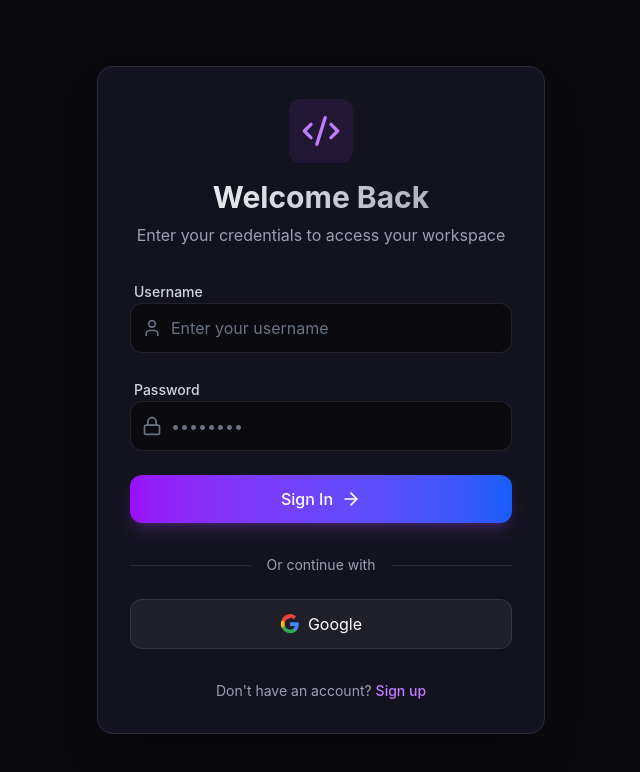
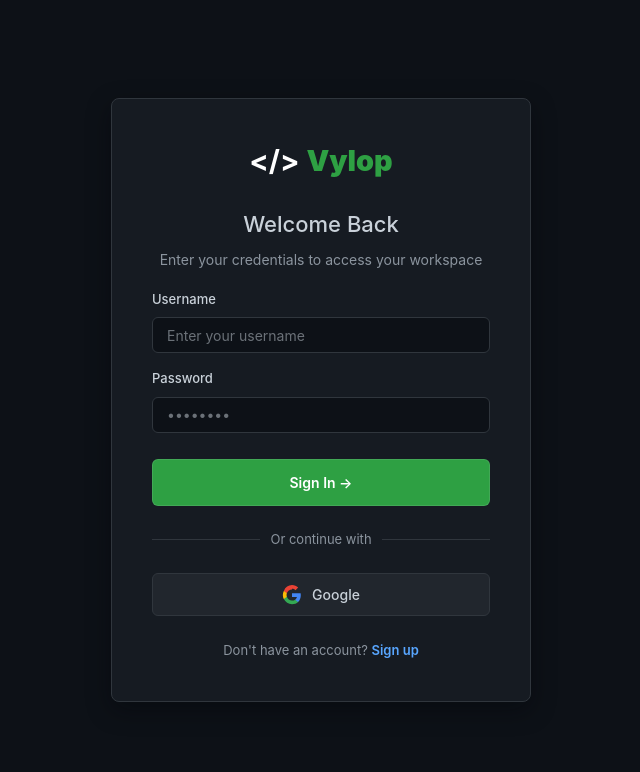
Before and after one commit to shardool-patil/vylop, a React (Vite) app in the folder frontend/: page /auth in a window 1280 px wide. Shown: the top 772 px of the page, without its empty margins (319-959 px from the left). Built offline with nearby package versions, Linux system fonts and the light colour scheme; the HTML template or start-up script is replaced by a standard one.

Commit message:
fix: remove duplicate Toaster from CodeEditor

```diff
--- a/frontend/package.json
+++ b/frontend/package.json
@@ -26,6 +26,7 @@
   },
   "devDependencies": {
     "@eslint/js": "^9.17.0",
+    "@tailwindcss/vite": "^4.2.1",
     "@types/react": "^18.3.18",
     "@types/react-dom": "^18.3.5",
     "@vitejs/plugin-react": "^4.3.4",
--- a/frontend/src/App.jsx
+++ b/frontend/src/App.jsx
@@ -19,9 +19,9 @@
 
 function App() {
   return (
+    <>
+      <Toaster position="top-right" />
       <Router>
-      <Toaster position="top-right" />
-
         <Routes>
           {/* Protected Home Route */}
           <Route
@@ -47,6 +47,7 @@
           />
         </Routes>
       </Router>
+    </>
   );
 }
 
--- a/frontend/src/components/Auth.jsx
+++ b/frontend/src/components/Auth.jsx
@@ -1,8 +1,9 @@
 import React, { useState, useEffect } from 'react';
 import { useNavigate, useSearchParams } from 'react-router-dom';
-import { User, Lock, Mail, Github, Code2, ArrowRight, Loader2 } from 'lucide-react';
+import { Loader2 } from 'lucide-react';
 import toast from 'react-hot-toast';
 import axios from 'axios';
+import './Auth.css';
 
 // Production Backend URL
 const API_BASE_URL = 'https://vylop.onrender.com';
@@ -19,17 +20,12 @@
   const navigate = useNavigate();
   const [searchParams] = useSearchParams();
 
-  // 1. Handle Google Login Redirect (The Callback)
   useEffect(() => {
     const googleUsername = searchParams.get("googleUsername");
-
     if (googleUsername) {
-      // Use 'username' consistently across the whole app
       localStorage.setItem("username", googleUsername);
       localStorage.setItem("loginType", "google");
       toast.success("Successfully logged in with Google!");
-
-      // Hard redirect to ensure state is cleared
       window.location.href = "/";
     }
   }, [searchParams]);
@@ -50,17 +46,11 @@
 
     try {
       const res = await axios.post(`${API_BASE_URL}${endpoint}`, payload);
-
-      // ENSURE THIS KEY MATCHES HOME.JSX
       localStorage.setItem('username', res.data.username);
-
       toast.success(isLogin ? 'Welcome back!' : 'Account created successfully!');
-
-      // Use a slight delay to ensure localStorage is written before navigating
       setTimeout(() => {
         window.location.href = "/";
       }, 500);
-
     } catch (error) {
       console.error("Auth Error:", error);
       toast.error(error.response?.data?.message || 'Authentication failed');
@@ -74,106 +64,71 @@
   };
 
   return (
-    <div className="min-h-screen bg-[#0a0a0f] flex items-center justify-center p-4 relative overflow-hidden">
-      {/* Background Decor */}
-      <div className="absolute top-0 left-1/4 w-96 h-96 bg-purple-500/20 rounded-full blur-3xl -z-10 animate-pulse" />
-      <div className="absolute bottom-0 right-1/4 w-96 h-96 bg-blue-500/20 rounded-full blur-3xl -z-10 animate-pulse delay-1000" />
+    <div className="auth-container">
+      <div className="auth-card">
 
-      <div className="w-full max-w-md bg-[#13131f] p-8 rounded-2xl border border-white/10 shadow-2xl backdrop-blur-xl">
-        <div className="text-center mb-8">
-          <div className="flex justify-center mb-4">
-            <div className="p-3 bg-purple-500/10 rounded-xl">
-              <Code2 className="w-10 h-10 text-purple-400" />
+        <div className="auth-logo">
+          &lt;/&gt; <span className="logo-accent">Vylop</span>
         </div>
-          </div>
-          <h2 className="text-3xl font-bold bg-gradient-to-r from-white to-gray-400 bg-clip-text text-transparent mb-2">
-            {isLogin ? 'Welcome Back' : 'Create Account'}
-          </h2>
-          <p className="text-gray-400">
+
+        <div className="auth-header">
+          <h2>{isLogin ? 'Welcome Back' : 'Create Account'}</h2>
+          <p className="auth-subtitle">
             {isLogin ? 'Enter your credentials to access your workspace' : 'Start your coding journey with us today'}
           </p>
         </div>
 
-        <form onSubmit={handleSubmit} className="space-y-6">
+        <form className="auth-form" onSubmit={handleSubmit}>
           {!isLogin && (
-            <div className="space-y-2">
-              <label className="text-sm font-medium text-gray-300 ml-1">Email</label>
-              <div className="relative group">
-                <div className="absolute inset-y-0 left-0 pl-3 flex items-center pointer-events-none">
-                  <Mail className="h-5 w-5 text-gray-500 group-focus-within:text-purple-400 transition-colors" />
-                </div>
+            <div className="modal-field">
+              <label>Email</label>
               <input
                 type="email"
                 name="email"
                 value={formData.email}
                 onChange={handleChange}
-                  className="block w-full pl-10 pr-3 py-3 bg-[#0a0a0f] border border-white/10 rounded-xl text-gray-100 placeholder-gray-500 focus:outline-none focus:ring-2 focus:ring-purple-500/50 transition-all"
+                className="modern-input"
                 placeholder="name@example.com"
                 required={!isLogin}
               />
             </div>
-            </div>
           )}
 
-          <div className="space-y-2">
-            <label className="text-sm font-medium text-gray-300 ml-1">Username</label>
-            <div className="relative group">
-              <div className="absolute inset-y-0 left-0 pl-3 flex items-center pointer-events-none">
-                <User className="h-5 w-5 text-gray-500 group-focus-within:text-purple-400 transition-colors" />
-              </div>
+          <div className="modal-field">
+            <label>Username</label>
             <input
               type="text"
               name="username"
               value={formData.username}
               onChange={handleChange}
-                className="block w-full pl-10 pr-3 py-3 bg-[#0a0a0f] border border-white/10 rounded-xl text-gray-100 placeholder-gray-500 focus:outline-none focus:ring-2 focus:ring-purple-500/50 transition-all"
+              className="modern-input"
               placeholder="Enter your username"
               required
             />
           </div>
-          </div>
 
-          <div className="space-y-2">
-            <label className="text-sm font-medium text-gray-300 ml-1">Password</label>
-            <div className="relative group">
-              <div className="absolute inset-y-0 left-0 pl-3 flex items-center pointer-events-none">
-                <Lock className="h-5 w-5 text-gray-500 group-focus-within:text-purple-400 transition-colors" />
-              </div>
+          <div className="modal-field">
+            <label>Password</label>
             <input
               type="password"
               name="password"
               value={formData.password}
               onChange={handleChange}
-                className="block w-full pl-10 pr-3 py-3 bg-[#0a0a0f] border border-white/10 rounded-xl text-gray-100 placeholder-gray-500 focus:outline-none focus:ring-2 focus:ring-purple-500/50 transition-all"
+              className="modern-input"
               placeholder="••••••••"
               required
             />
           </div>
-          </div>
 
-          <button
-            type="submit"
-            disabled={loading}
-            className="w-full flex items-center justify-center py-3 px-4 bg-gradient-to-r from-purple-600 to-blue-600 hover:from-purple-500 hover:to-blue-500 text-white rounded-xl font-medium shadow-lg shadow-purple-500/20 transition-all transform hover:scale-[1.02] active:scale-[0.98] disabled:opacity-70 disabled:cursor-not-allowed"
-          >
-            {loading ? <Loader2 className="w-5 h-5 animate-spin" /> : (
-              <>{isLogin ? 'Sign In' : 'Create Account'} <ArrowRight className="ml-2 w-5 h-5" /></>
-            )}
+          <button type="submit" className="auth-submit-btn" disabled={loading}>
+            {loading ? <Loader2 className="w-5 h-5 animate-spin" style={{margin: '0 auto'}} /> : (isLogin ? 'Sign In →' : 'Create Account →')}
           </button>
         </form>
 
-        <div className="mt-8">
-          <div className="relative">
-            <div className="absolute inset-0 flex items-center"><div className="w-full border-t border-white/10"></div></div>
-            <div className="relative flex justify-center text-sm"><span className="px-4 bg-[#13131f] text-gray-400">Or continue with</span></div>
-          </div>
+        <div className="auth-divider"><span>Or continue with</span></div>
 
-          <div className="mt-6">
-            <button
-              onClick={handleGoogleLogin}
-              className="w-full flex items-center justify-center py-3 px-4 bg-white/5 hover:bg-white/10 border border-white/10 rounded-xl text-white transition-all transform hover:scale-[1.02] active:scale-[0.98]"
-            >
-              <svg className="h-5 w-5 mr-2" viewBox="0 0 24 24">
+        <button onClick={handleGoogleLogin} className="google-auth-btn">
+          <svg className="h-5 w-5" viewBox="0 0 24 24">
             <path d="M22.56 12.25c0-.78-.07-1.53-.2-2.25H12v4.26h5.92c-.26 1.37-1.04 2.53-2.21 3.31v2.77h3.57c2.08-1.92 3.28-4.74 3.28-8.09z" fill="#4285F4" />
             <path d="M12 23c2.97 0 5.46-.98 7.28-2.66l-3.57-2.77c-.98.66-2.23 1.06-3.71 1.06-2.86 0-5.29-1.93-6.16-4.53H2.18v2.84C3.99 20.53 7.7 23 12 23z" fill="#34A853" />
             <path d="M5.84 14.09c-.22-.66-.35-1.36-.35-2.09s.13-1.43.35-2.09V7.07H2.18C1.43 8.55 1 10.22 1 12s.43 3.45 1.18 4.93l2.85-2.22.81-.62z" fill="#FBBC05" />
@@ -181,15 +136,14 @@
           </svg>
           Google
         </button>
-          </div>
-        </div>
 
-        <p className="mt-8 text-center text-sm text-gray-400">
+        <p className="auth-footer">
           {isLogin ? "Don't have an account? " : "Already have an account? "}
-          <button onClick={() => setIsLogin(!isLogin)} className="font-medium text-purple-400 hover:text-purple-300 transition-colors">
+          <span className="auth-toggle-link" onClick={() => setIsLogin(!isLogin)}>
             {isLogin ? 'Sign up' : 'Log in'}
-          </button>
+          </span>
         </p>
+
       </div>
     </div>
   );
--- a/frontend/vite.config.js
+++ b/frontend/vite.config.js
@@ -1,9 +1,12 @@
 import { defineConfig } from 'vite'
 import react from '@vitejs/plugin-react'
+import tailwindcss from '@tailwindcss/vite'
 
 export default defineConfig({
-  plugins: [react()],
-  // This forces the browser to look at the root /assets/ instead of /auth/assets/
+  plugins: [
+    react(),
+    tailwindcss(),
+  ],
   base: '/',
   build: {
     outDir: 'dist',
```
Also changed, not shown: frontend/src/components/CodeEditor.jsx (+17 -39 lines), 1 other file (tests, documents, lock files or other folders). Lines whose indentation alone changed are shown as unchanged.
